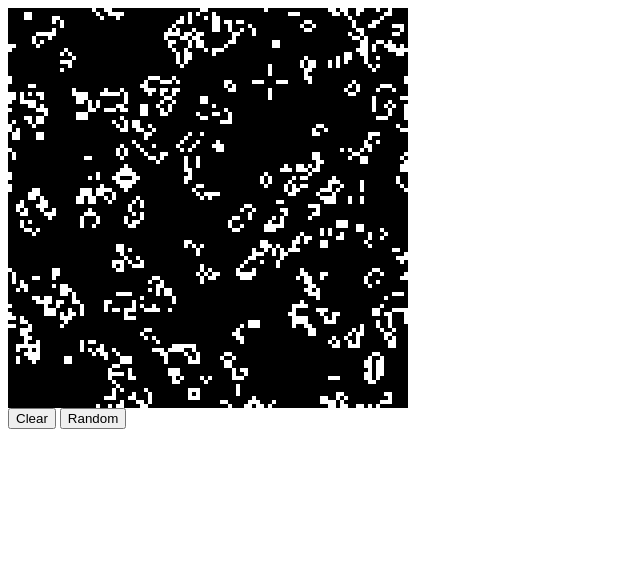
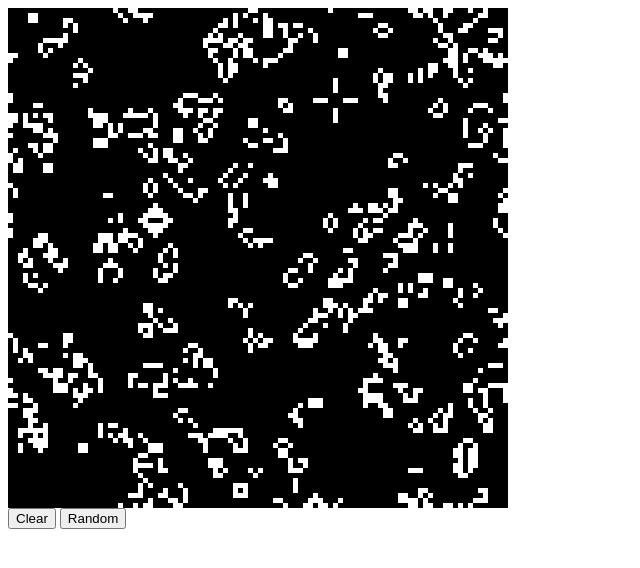
Before and after one commit to sergiss/game-of-life, a plain HTML site: page index.html in a window 1280 px wide. Shown: the whole page, without its empty margins (0-640 px from the left). Drawn offline with Linux system fonts and the light colour scheme; animation ran at ten frames a second.

Commit message:
Update index.html
Update

```diff
--- a/index.html
+++ b/index.html
@@ -24,7 +24,7 @@
 </body>
 
 <script>
-    let size = 4;
+    let size = 5;
 
     let cols = 100;
     let rows = 100;
```
